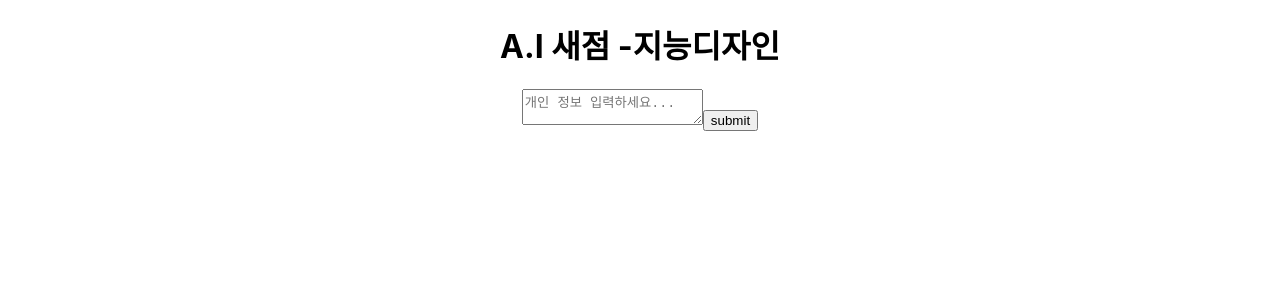
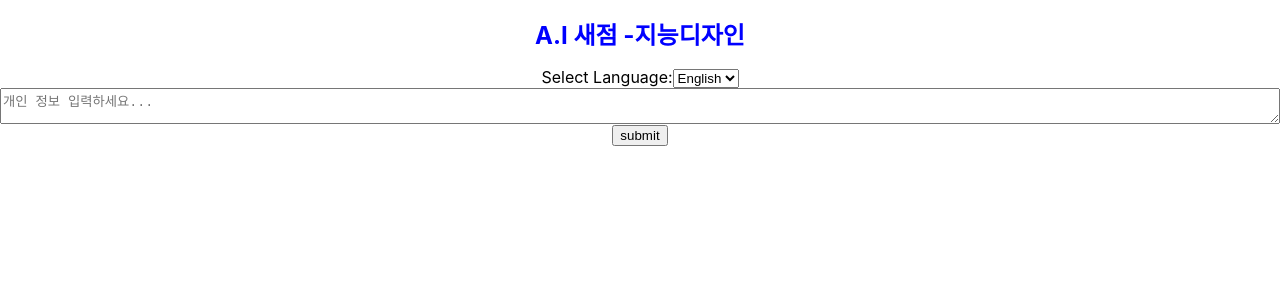
Before and after one commit to lakpa-tamang9/fortune_teller, a React (Create React App) app: page / in a window 1280 px wide. Shown: the top 300 px of the page. Built offline with nearby package versions, Linux system fonts and the light colour scheme.

Commit message:
feat: Modify div propertu

```diff
--- a/src/App.js
+++ b/src/App.js
@@ -1,9 +1,52 @@
+// import React, { useState } from "react";
+// import './App.css';
+
+// function App() {
+//   const [message, setMessage] = useState('');
+//   const [response, setResponse] = useState('');
+
+//   const handleSubmit = (e) => {
+//     e.preventDefault();
+//     fetch('http://localhost:3000', {
+//       method: 'POST',
+//       headers: {
+//         'Content-Type': 'application/json',
+//       },
+//       body: JSON.stringify({ message }),
+//     })
+//       .then((res) => res.json())
+//       .then((data) => setResponse(data.message));
+//   };
+
+//   return (
+//     <div className="App">
+//       <h1> A.I 새점 -지능디자인</h1>
+//       <form onSubmit={handleSubmit}>
+//         <textarea
+//           value={message}
+//           placeholder = "개인 정보 입력하세요... "
+//           onChange={(e) => setMessage(e.target.value)}
+//         ></textarea>
+//         <button type = "submit">submit</button>
+//       </form>
+//       <div>{response}</div>
+//       </div>
+//   );
+// }
+
+// export default App
+
 import React, { useState } from "react";
 import './App.css';
 
 function App() {
+  const [language, setLanguage] = useState('english'); // default language is English
   const [message, setMessage] = useState('');
   const [response, setResponse] = useState('');
+
+  const handleLanguageChange = (e) => {
+    setLanguage(e.target.value);
+  }
 
   const handleSubmit = (e) => {
     e.preventDefault();
@@ -12,7 +55,7 @@ function App() {
       headers: {
         'Content-Type': 'application/json',
       },
-      body: JSON.stringify({ message }),
+      body: JSON.stringify({ message, language }), // send the selected language to the server
     })
       .then((res) => res.json())
       .then((data) => setResponse(data.message));
@@ -20,17 +63,26 @@ function App() {
 
   return (
     <div className="App">
-      <h1> A.I 새점 -지능디자인</h1>
+      <h1 style={{fontSize: '24px', color: 'blue', textAlign: 'center'}}> A.I 새점 -지능디자인</h1>
       <form onSubmit={handleSubmit}>
+      <div style={{display: 'flex', flexDirection: 'column'}}>
+        <label>
+          Select Language:
+          <select value={language} onChange={handleLanguageChange}>
+            <option value="english">English</option>
+            <option value="korean">Korean</option>
+          </select>
+        </label>
         <textarea
           value={message}
           placeholder = "개인 정보 입력하세요... "
           onChange={(e) => setMessage(e.target.value)}
         ></textarea>
-        <button type = "submit">submit</button>
+        </div>
+        <button type="submit">submit</button>
       </form>
       <div>{response}</div>
-      </div>
+    </div>
   );
 }
 
```
